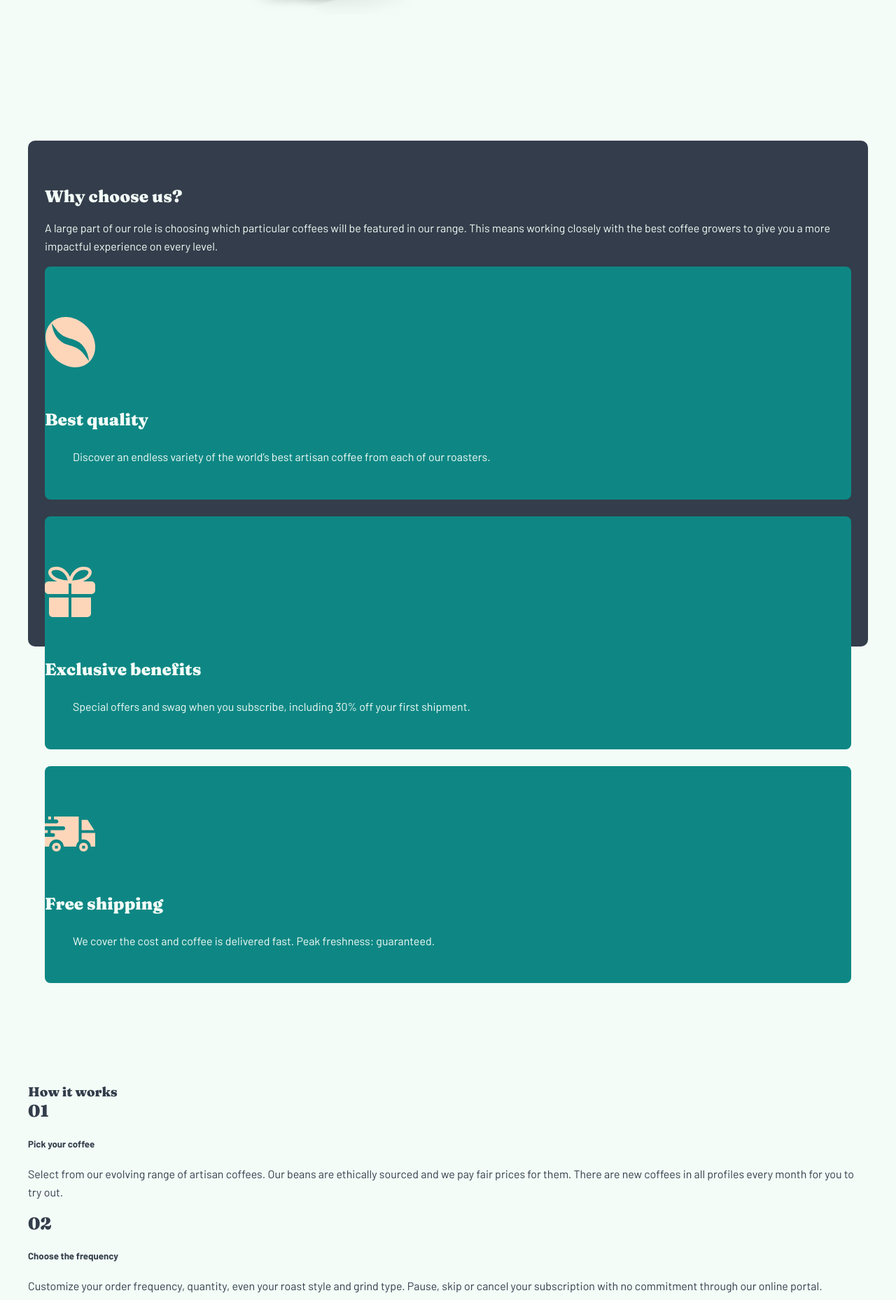
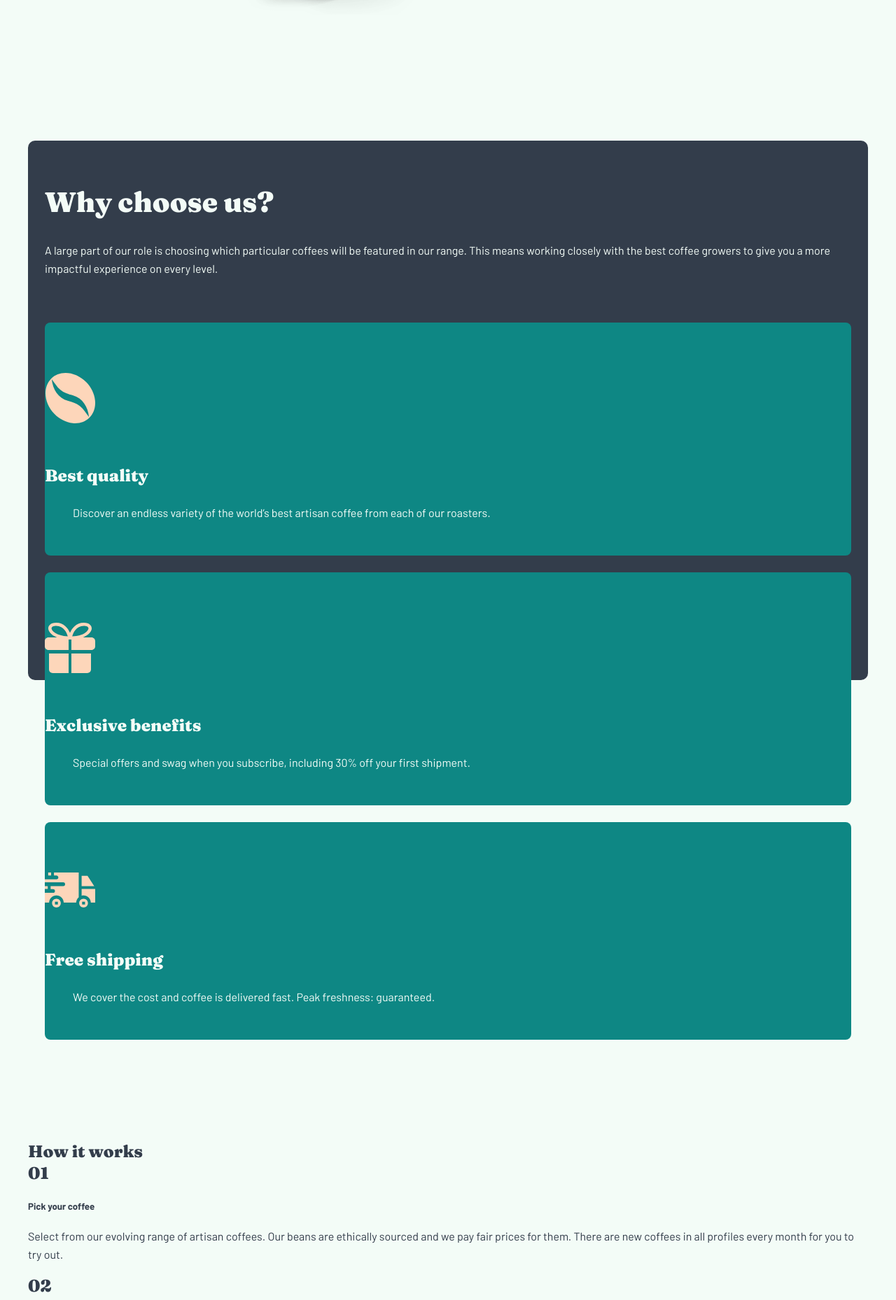
Before and after one commit to Andrparsons/coffeeroasters, a Next.js app: page / in a window 1280 px wide. Shown: the part 1911-3769 px from the top of the page at 70% size. Built offline with nearby package versions, Linux system fonts and the light colour scheme.

Commit message:
corrected feature title size

```diff
--- a/pages/index.js
+++ b/pages/index.js
@@ -99,7 +99,7 @@ export default function Home() {
         <div className={styles.featureSection}>
           <div className={styles.featureBackground} />
           <div className={styles.featuresIntro}>
-            <h4>Why choose us?</h4>
+            <h2 className={styles.featuresIntroTitle}>Why choose us?</h2>
             <p>
               A large part of our role is choosing which particular coffees will
               be featured in our range. This means working closely with the best
@@ -145,7 +145,7 @@ export default function Home() {
         </div>
 
         <div className={styles.stepSection}>
-          <h3 className={styles.featureTitle}>How it works</h3>
+          <h4>How it works</h4>
           <div className={styles.steps}>
             <div className={styles.step}>
               <h4>01</h4>
--- a/styles/Home.module.css
+++ b/styles/Home.module.css
@@ -180,11 +180,19 @@
   position: relative;
 }
 
+.featuresIntroTitle {
+  margin-bottom: 2rem;
+}
+
 .feature {
   padding: 4.5rem 0 3rem;
   margin-bottom: 1.5rem;
   background-color: var(--highlightBG);
   border-radius: var(--radiusSmall);
+}
+
+.feature:first-child {
+  margin-top: 4rem;
 }
 
 .featureContent {
```
